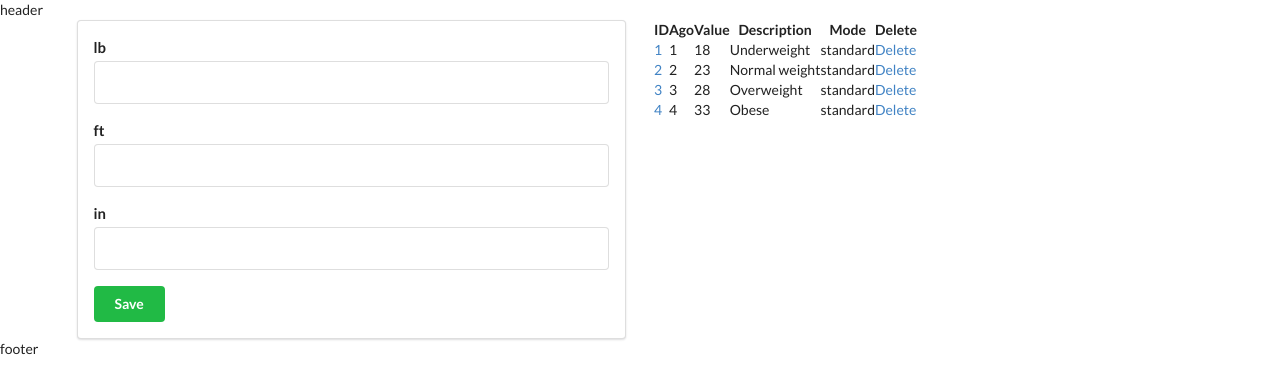
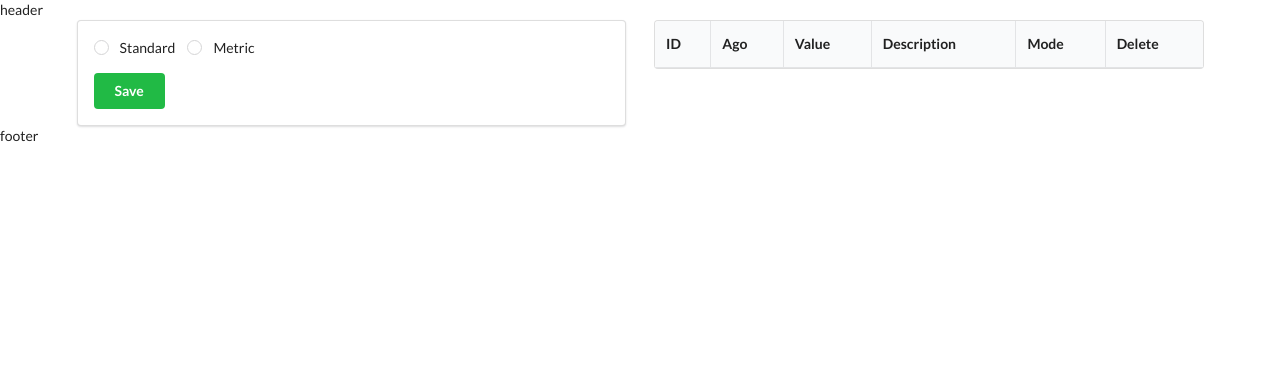
Before and after one commit to davidsmith2/bmi-calculator-angular, an Angular app: page / in a window 1280 px wide. Shown: the top 392 px of the page. Built offline with nearby package versions, Linux system fonts and the light colour scheme.

Commit message:
Stand up standard and metric versions of form

```diff
--- a/src/app/app.component.html
+++ b/src/app/app.component.html
@@ -1,25 +1,100 @@
 <div class="ui container two column grid">
   <div class="column">
-    <form class="ui form large segment">
+    <form #f="ngForm" class="ui form large segment" (submit)="create(f.value, f.valid)" novalidate>
+      <div class="field inline">
+        <div class="ui radio checkbox">
+          <input
+            id="standard"
+            name="mode"
+            [(ngModel)]="item.mode"
+            #name="ngModel"
+            type="radio"
+            value="standard"
+          >
+          <label for="standard">Standard</label>
+        </div>
+        <div class="ui radio checkbox">
+          <input
+            id="metric"
+            name="mode"
+            [(ngModel)]="item.mode"
+            #name="ngModel"
+            type="radio"
+            value="metric"
+          >
+          <label for="metric">Metric</label>
+        </div>
+      </div>
+      <div [hidden]="!isMode('standard')">
+        <div class="grouped fields">
           <div class="field">
             <label for="lb">lb</label>
-        <input id="lb" name="lb" type="number" #pounds>
+            <input
+              id="lb"
+              name="lb"
+              [(ngModel)]="item.lb"
+              #name="ngModel"
+              [required]="isMode('standard')"
+              type="number"
+            >
           </div>
           <div class="field">
             <label for="ft">ft</label>
-        <input id="ft" name="ft" type="number" #feet>
+            <input
+              id="ft"
+              name="ft"
+              [(ngModel)]="item.ft"
+              #name="ngModel"
+              [required]="isMode('standard')"
+              type="number"
+            >
           </div>
           <div class="field">
             <label for="in">in</label>
-        <input id="in" name="in" type="number" #inches>
+            <input
+              id="in"
+              name="in"
+              [(ngModel)]="item.in"
+              #name="ngModel"
+              [required]="isMode('standard')"
+              type="number"
+            >
           </div>
-      <button (click)="create(pounds, feet, inches)" class="ui button positive">
+        </div>
+      </div>
+      <div [hidden]="!isMode('metric')">
+        <div class="grouped fields">
+          <div class="field">
+            <label for="kg">kg</label>
+            <input
+              id="kg"
+              name="kg"
+              [(ngModel)]="item.kg"
+              #name="ngModel"
+              [required]="isMode('metric')"
+              type="number"
+            >
+          </div>
+          <div class="field">
+            <label for="cm">cm</label>
+            <input
+              id="cm"
+              name="cm"
+              [(ngModel)]="item.cm"
+              #name="ngModel"
+              [required]="isMode('metric')"
+              type="number"
+            >
+          </div>
+        </div>
+      </div>
+      <button class="ui submit button positive" [disabled]="!f.valid" type="submit">
         Save
       </button>
     </form>
   </div>
   <div class="column">
-    <table>
+    <table class="ui celled table">
       <thead>
       <tr>
         <th>ID</th>
--- a/src/app/app.component.ts
+++ b/src/app/app.component.ts
@@ -1,7 +1,7 @@
 import { Component } from '@angular/core';
 
+import {Item} from "./item";
 import {BmiService} from "./bmi.service";
-import Item from "./item/item.model";
 
 @Component({
   selector: 'app-root',
@@ -13,15 +13,26 @@ import Item from "./item/item.model";
 })
 
 export class AppComponent {
+  item: Item;
+
   constructor(private _bmiService: BmiService) {
+  }
+
+  ngOnInit() {
+    this.item = {};
   }
 
   index() {
     return this._bmiService.index();
   }
 
-  create(pounds: HTMLInputElement, feet: HTMLInputElement, inches: HTMLInputElement): boolean {
-    this._bmiService.create(new Item(999, {}, 'metric'));
-    return false;
+  create(model: Item, isValid: boolean) {
+    this._bmiService.create(model);
+    this.item = {};
   }
+
+  isMode(mode) {
+    return this.item.mode === mode;
+  }
+
 }
--- a/src/app/bmi.service.ts
+++ b/src/app/bmi.service.ts
@@ -1,15 +1,10 @@
 import { Injectable } from '@angular/core';
 
-import Item from './item/item.model';
+import {Item} from './item';
 
 declare var _:any;
 
-let items = [
-  new Item(1, {value: 18, description: 'Underweight'}, 'standard'),
-  new Item(2, {value: 23, description: 'Normal weight'}, 'standard'),
-  new Item(3, {value: 28, description: 'Overweight'}, 'standard'),
-  new Item(4, {value: 33, description: 'Obese'}, 'standard')
-];
+let items = [];
 
 @Injectable()
 export class BmiService {
@@ -23,7 +18,13 @@ export class BmiService {
   }
 
   create(item: Item) {
-    items.push(item);
+    items.push(Object.assign({}, item, {
+      id: items.length + 1,
+      bmi: {
+        value: 24,
+        description: 'Overweight'
+      }
+    }));
   }
 
   delete(id: number) {
--- /dev/null
+++ b/src/app/item.ts
@@ -0,0 +1,13 @@
+export interface Item {
+  id?: number,
+  bmi?: {
+    value: number,
+    description: string
+  },
+  mode?: string,
+  lb?: number,
+  ft?: number,
+  in?: number,
+  kg?: number,
+  cm?: number
+}
--- a/src/app/item/item.component.ts
+++ b/src/app/item/item.component.ts
@@ -1,6 +1,6 @@
 import {Component, OnInit, Input} from '@angular/core';
 
-import Item from './item.model';
+import {Item} from '../item';
 import {BmiService} from "../bmi.service";
 
 @Component({
--- a/src/app/item/item.model.ts
+++ /dev/null
@@ -1,10 +0,0 @@
-export default class Item {
-  id: number;
-  bmi: Object;
-  mode: string;
-  constructor(id: number, bmi: Object, mode: string) {
-    this.id = id;
-    this.bmi = bmi;
-    this.mode = mode;
-  }
-}
```
Lines whose indentation alone changed are shown as unchanged.
